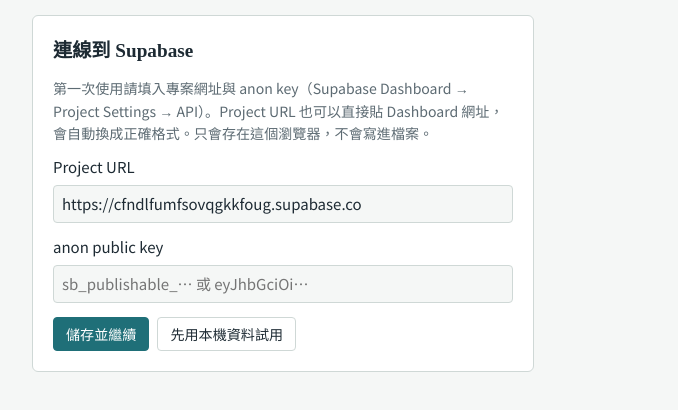
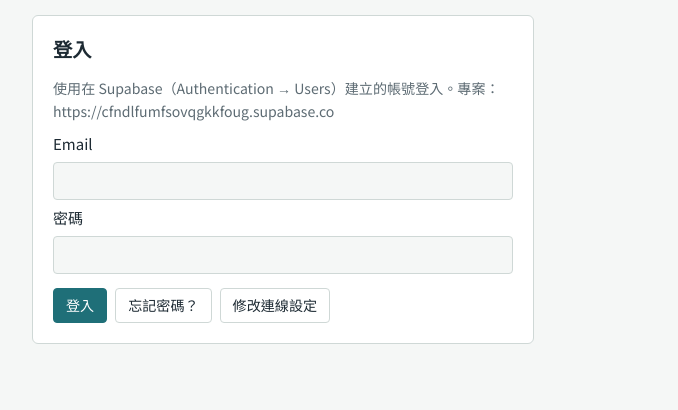
Before and after one commit to lzfschool/trip, a plain HTML site: page index.html in a window 1280 px wide. Shown: the part 94-504 px from the top of the page, without its empty margins (58-736 px from the left). Drawn offline with nearby package versions, Linux system fonts and the light colour scheme.

Commit message:
網頁版：內建 Supabase 公開金鑰，CLAUDE.md 更新設定說明
- DEFAULT_KEY 填入專案的 publishable key，開啟網頁直接進登入畫面，
  不必每個瀏覽器輸入連線設定（已驗證金鑰有效；未登入時四張表讀到的都是空陣列）
- CLAUDE.md：說明金鑰內建與其安全前提（RLS）、已關閉開放註冊、
  「忘記密碼？」需在 URL Configuration 設定 Site URL 與 Redirect URLs
  （目前為 https://lzfschool.github.io/trip/ 與 https://lzfschool.github.io/trip/**）

Co-Authored-By: Claude Opus 5.5 <noreply@anthropic.com>

```diff
--- a/index.html
+++ b/index.html
@@ -336,7 +336,7 @@ const DEFAULT_URL="https://cfndlfumfsovqgkkfoug.supabase.co";
 /* 內建公開金鑰（Supabase 的 publishable／anon key，本來就設計放在前端）。
    填了之後開網頁就直接到登入畫面，不必每台電腦、每個瀏覽器再輸入連線設定。
    資料安全靠 schema.sql 的 RLS：四張表只開放已登入帳號讀寫，未登入者拿到金鑰也讀不到。 */
-const DEFAULT_KEY="";
+const DEFAULT_KEY="sb_publishable_WY0MFmaIszdelITE0DWTSQ_jxB84PL5";
 /* 重設密碼信的連結回到本頁時，Supabase 會在網址帶上 type=recovery（成功）或 error=…（失效）。
    必須在 createClient 讀走並清掉之前先記下來。 */
 const AUTH_LINK=new URLSearchParams(location.hash.slice(1)+"&"+location.search.slice(1));
```
Also changed, not shown: 1 other file.
